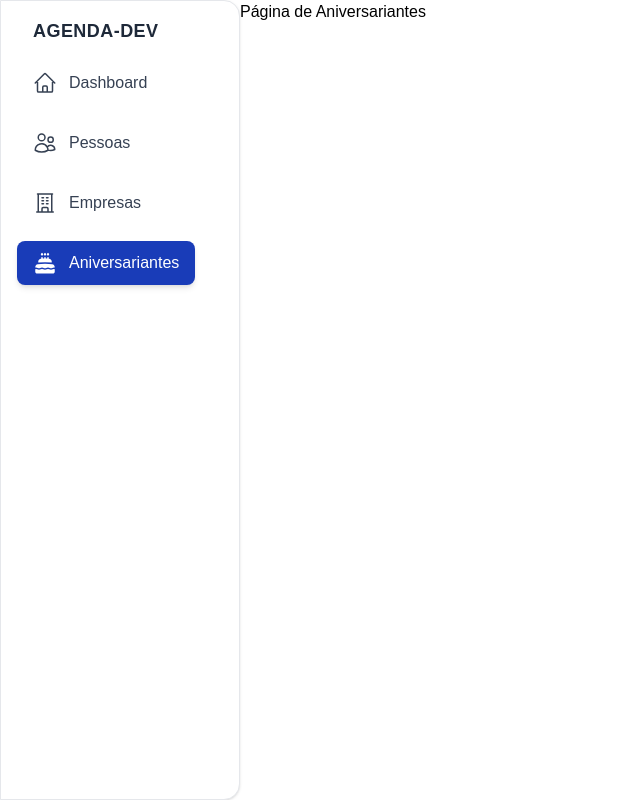
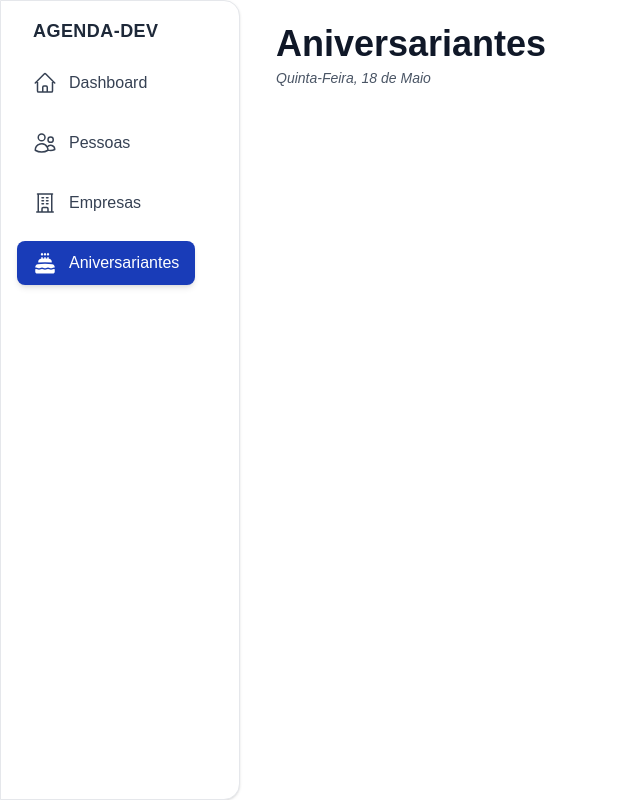
Before and after one commit to SamuelAbreu74/Agenda-Dev, a Next.js app in the folder frontend/agenda-dev-front/: page /birthday-celebrants in a window 1280 px wide. Shown: the whole page, without its empty margins (0-640 px from the left). Built offline with nearby package versions, Linux system fonts and the light colour scheme.

Commit message:
feat: Adding a Title for Companies and Birthday Celebrants pages

```diff
--- a/frontend/agenda-dev-front/app/birthday-celebrants/page.tsx
+++ b/frontend/agenda-dev-front/app/birthday-celebrants/page.tsx
@@ -1,5 +1,12 @@
-export default function BirthdayCelebrants(){
-    return(
-        <h1 className="text-black">Página de Aniversariantes</h1>
+export default function BirthdayCelebrants() {
+    return (
+        <div>
+            <main className="flex-1 p-6 ml-3 flex flex-col gap-6">
+                <header className="mb-2">
+                    <h1 className="text-gray-900 text-4xl font-bold">Aniversariantes</h1>
+                    <p className="text-sm text-gray-600 mt-1"><i>Quinta-Feira, 18 de Maio</i></p>
+                </header>
+            </main>
+        </div>
     )
 }
--- a/frontend/agenda-dev-front/app/companies/page.tsx
+++ b/frontend/agenda-dev-front/app/companies/page.tsx
@@ -1,5 +1,12 @@
 export default function Companies(){
     return(
-        <h1 className="text-black">Página de Empresas</h1>
+        <div>
+            <main className="flex-1 p-6 ml-3 flex flex-col gap-6">
+                <header className="mb-2">
+                    <h1 className="text-gray-900 text-4xl font-bold">Empresas</h1>
+                    <p className="text-sm text-gray-600 mt-1"><i>Quinta-Feira, 18 de Maio</i></p>
+                </header>
+            </main>
+        </div>
     )
 }
```
